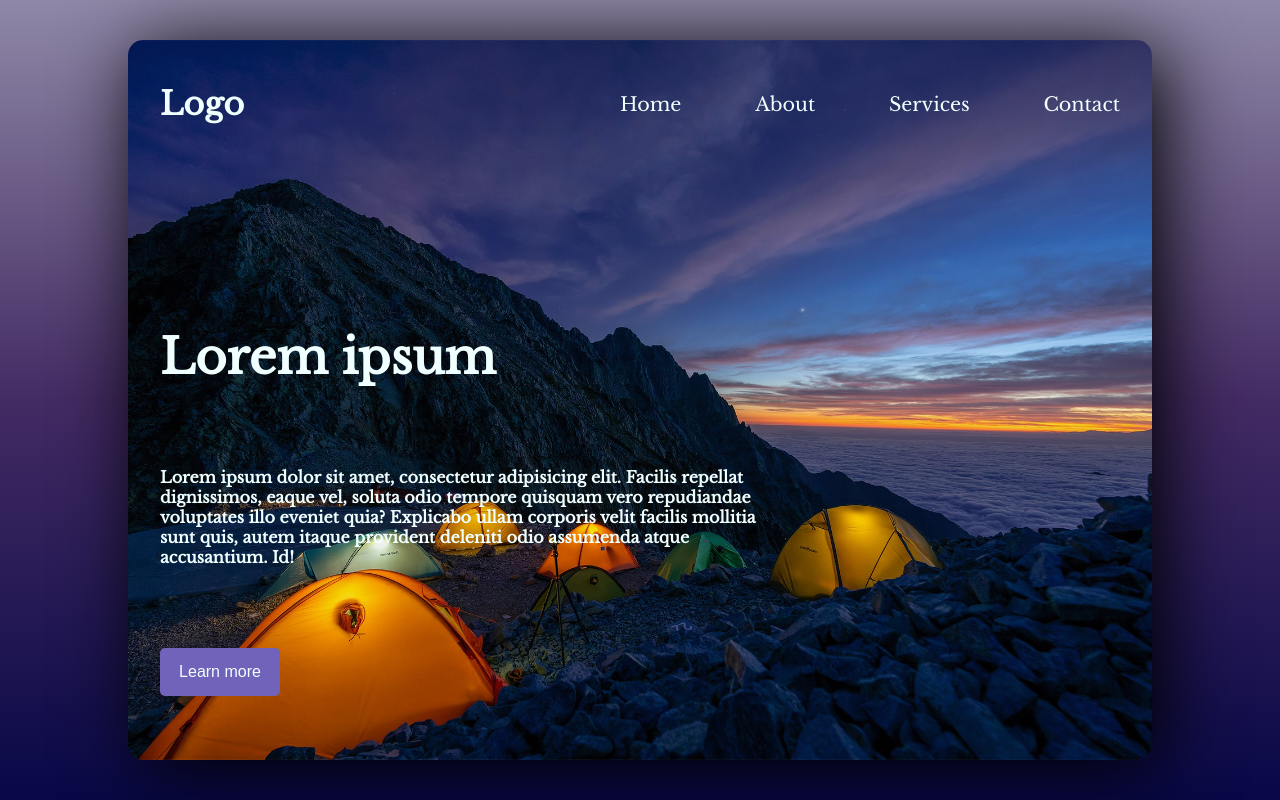
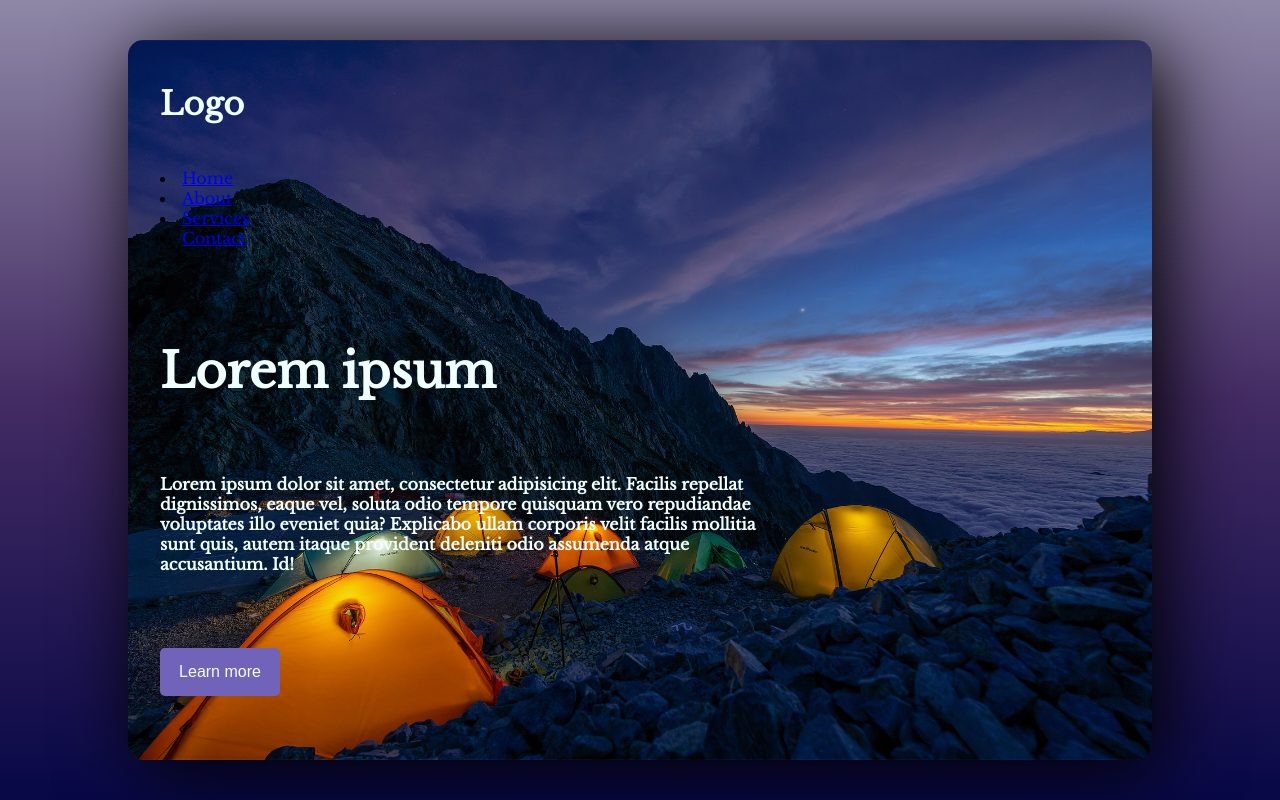
Before and after one commit to Ljusaj123/Landing-page, a React (Create React App) app: page / in a window 1280 px wide. Built offline with nearby package versions, Linux system fonts and the light colour scheme.

Commit message:
components for Navbar

```diff
--- a/src/App.js
+++ b/src/App.js
@@ -1,11 +1,8 @@
 import React, { useState } from "react";
+import NavBar from "./components/NavBar";
 
 function App() {
   const [navbar, setNavbar] = useState(false);
-
-  const showNavbar = () => {
-    setNavbar((prev) => !prev);
-  };
 
   return (
     <div className="landing-page">
@@ -15,59 +12,9 @@ function App() {
             <div className="logo-container">
               <h1>Logo</h1>
             </div>
-            <nav
-              className={
-                navbar
-                  ? "navbar-menu-container active"
-                  : "navbar-menu-container"
-              }
-            >
-              <li className="navbar-links">
-                <a href="/" className="navbar-items">
-                  Home
-                </a>
-              </li>
-              <li className="navbar-links">
-                <a href="/" className="navbar-items">
-                  About
-                </a>
-              </li>
-              <li className="navbar-links">
-                <a href="/" className="navbar-items">
-                  Services
-                </a>
-              </li>
-              <li className="navbar-links">
-                <a href="/" className="navbar-items">
-                  Contact
-                </a>
-              </li>
-            </nav>
-            <div className="navbar-hamburger" onClick={showNavbar}>
-              <li
-                className={
-                  navbar
-                    ? "navbar-hamburger-line open"
-                    : "navbar-hamburger-line"
-                }
-              ></li>
-              <li
-                className={
-                  navbar
-                    ? "navbar-hamburger-line open"
-                    : "navbar-hamburger-line"
-                }
-              ></li>
-              <li
-                className={
-                  navbar
-                    ? "navbar-hamburger-line open"
-                    : "navbar-hamburger-line"
-                }
-              ></li>
-            </div>
           </div>
         </header>
+        <NavBar navbar={navbar} setNavbar={setNavbar} />
         <main className="main">
           <div className="main-container">
             <h1>Lorem ipsum</h1>
```
